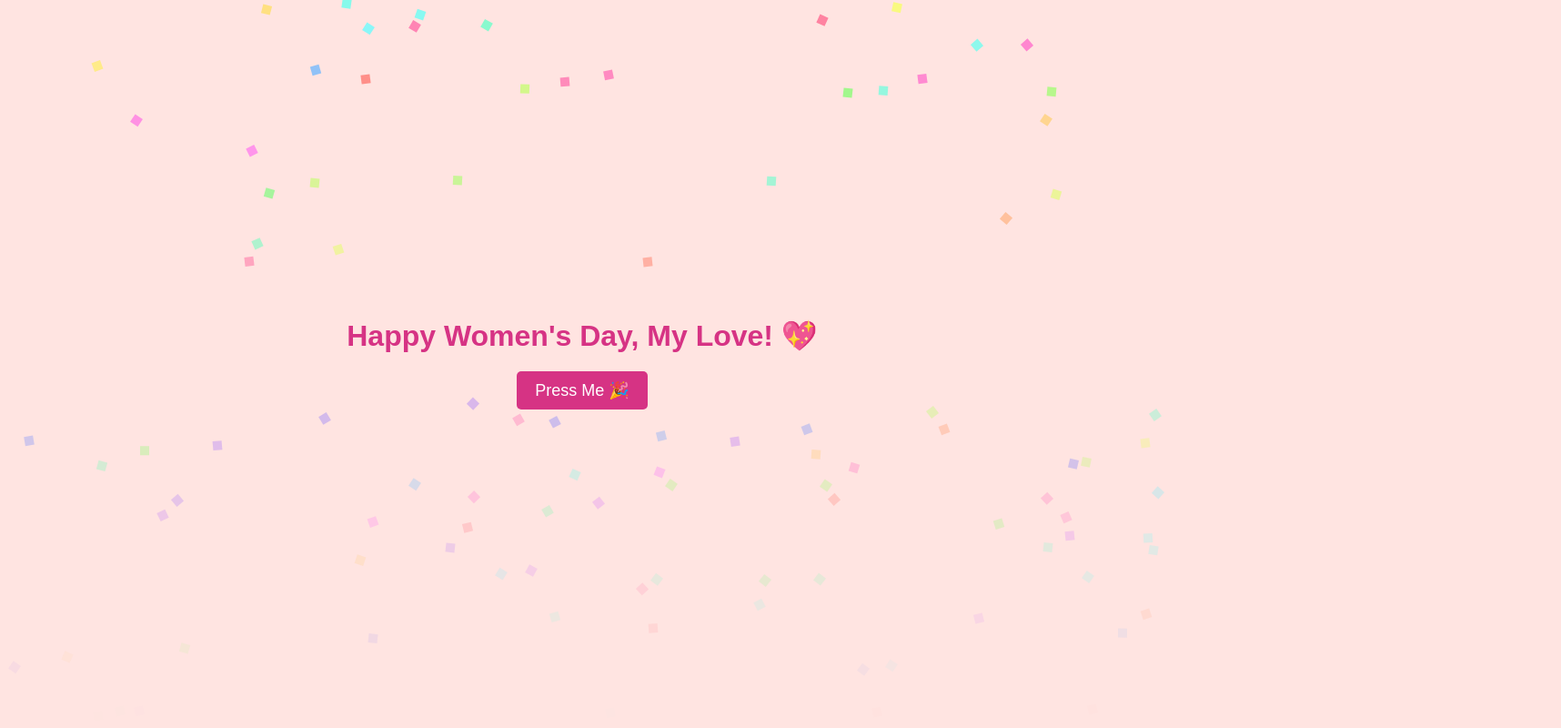
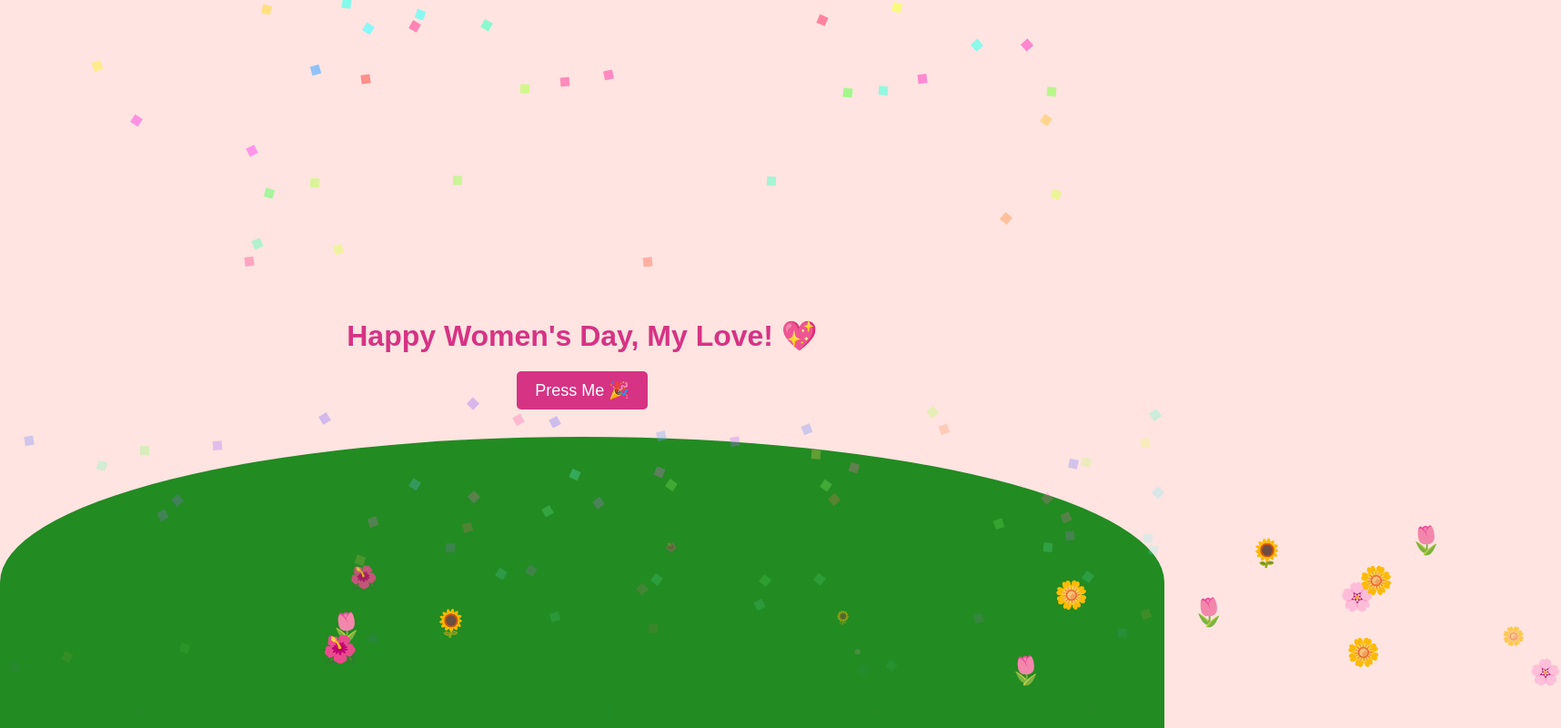
Before and after one commit to Ruslan-oss-max0/celebration, a plain HTML site: page index.html in a window 1280 px wide. Both pictures are taken after a click on the button "Press Me 🎉". Shown: the whole page at 91% size, 1716 px wide, since content can reach past the window. Drawn offline with Linux system fonts and the light colour scheme.

Commit message:
added the interections with flowers

```diff
--- a/index.html
+++ b/index.html
@@ -8,7 +8,9 @@
 </head>
 <body>
     <h1 id="message">Happy Women's Day, My Love! 💖</h1>
-    <button onclick="startCelebration()">Press Me 🎉</button>
+    <button onclick="showHill(), startCelebration()">Press Me 🎉</button>
+
+    <div id="hill" class="hill"></div>
 
     <script src="./main.js"></script>
 </body>
--- a/main.js
+++ b/main.js
@@ -14,3 +14,29 @@ function startCelebration() {
         setTimeout(() => confetti.remove(), 5000);
     }
 }
+
+function showHill() {
+    document.getElementById('message').style.opacity = '1';
+
+    let hill = document.getElementById('hill');
+    hill.style.bottom = "0"; // Move hill into view
+
+    setTimeout(() => {
+        let flowerEmojis = ['🌸', '🌺', '🌻', '🌼', '🌷'];
+        for (let i = 0; i < 100; i++) { // Increase number of flowers for wide screens
+            let flower = document.createElement('div');
+            flower.className = 'flower';
+            flower.innerHTML = flowerEmojis[Math.floor(Math.random() * flowerEmojis.length)];
+            document.body.appendChild(flower);
+
+            // Adjust flower spread to match the wider hill
+            let randomX = Math.random() * 125 + 15; // Spread more widely (15vw - 85vw)
+            let randomY = Math.random() * 25 + 1; // Vary heights (10vh - 20vh)
+
+            flower.style.left = randomX + 'vw';
+            flower.style.bottom = randomY + 'vh';
+
+            flower.style.animationDelay = (i * 0.1) + 's'; // Staggered bloom effect
+        }
+    }, 1000);
+}
--- a/styles.css
+++ b/styles.css
@@ -13,6 +13,7 @@ body {
     height: 100vh;
     background-color: #ffe4e1;
     text-align: center;
+    overflow: hidden;
 }
 
 h1 {
@@ -46,9 +47,40 @@ button:hover {
     animation: fall linear infinite;
 }
 
+.hill {
+    position: absolute;
+    bottom: -50%;
+    left: 50%;
+    transform: translateX(-50%);
+    width: 100%;
+    height: 40%;
+    background: #228B22; /* Green hill */
+    border-radius: 50% 50% 0 0;
+    transition: bottom 1s ease-in-out;
+}
+
+.flower {
+    position: absolute;
+    font-size: 30px;
+    opacity: 0;
+    transform: scale(0);
+    animation: bloom 1s ease-in-out forwards;
+}
+
 @keyframes fall {
     to {
         transform: translateY(100vh) rotate(720deg);
         opacity: 0;
     }
 }
+
+@keyframes bloom {
+    from {
+        opacity: 0;
+        transform: scale(0);
+    }
+    to {
+        opacity: 1;
+        transform: scale(1);
+    }
+}
```
